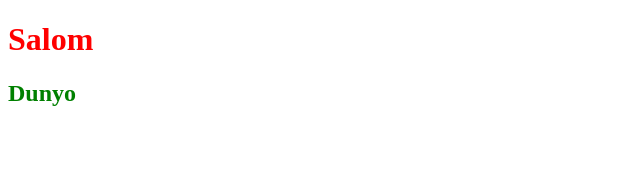
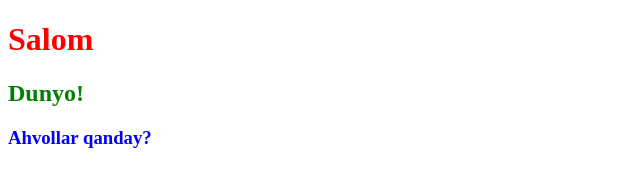
Before and after one commit to Hojiakbar17/less1, a plain HTML site: page index.html in a window 1280 px wide. Shown: the whole page, without its empty margins (0-640 px from the left). Drawn offline with Linux system fonts and the light colour scheme.

Commit message:
Asosiy kodga h3 elementi qo'shildi. css da stil berildi.

```diff
--- a/index.html
+++ b/index.html
@@ -9,6 +9,7 @@
 </head>
 <body>
    <h1>Salom</h1>
-   <h2>Dunyo</h2>
+   <h2>Dunyo!</h2>
+   <h3>Ahvollar qanday?</h3>
 </body>
 </html>
--- a/style.css
+++ b/style.css
@@ -5,3 +5,7 @@ h1{
 h2{
    color: green;
 }
+
+h3{
+   color: blue;
+}
```
